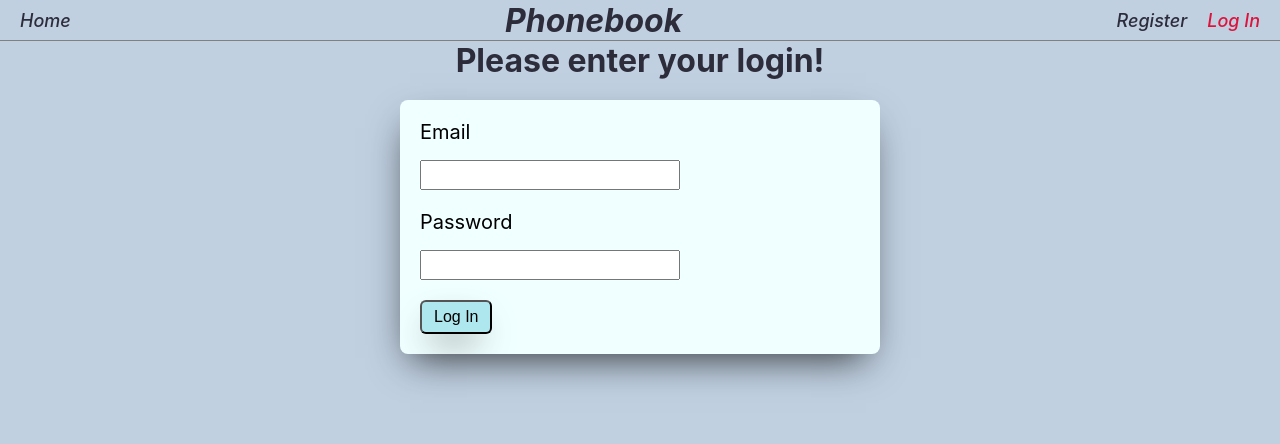
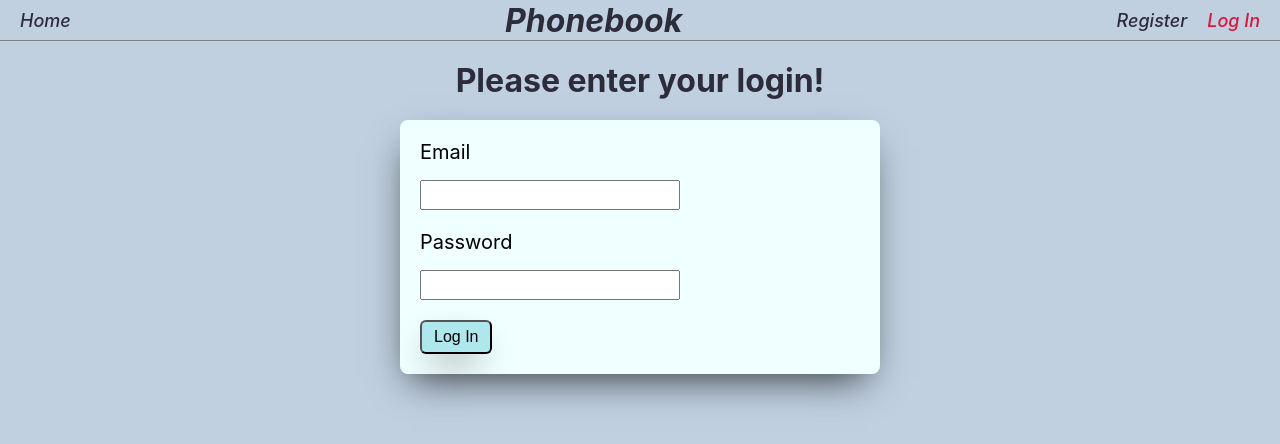
Before and after one commit to Lyst67/goit-react-hw-08-phonebook, a React (Create React App) app: page /goit-react-hw-08-phonebook/login in a window 1280 px wide. Shown: the top 444 px of the page. Built offline with nearby package versions, Linux system fonts and the light colour scheme.

Commit message:
padding_form

```diff
--- a/src/pages/LogInForm/LogInForm.jsx
+++ b/src/pages/LogInForm/LogInForm.jsx
@@ -16,7 +16,7 @@ const LogInForm = () => {
     }
 
     return (
-        <>
+        <div className={css.contailer}>
             <h1 className={css.title}>Please enter your login!</h1>
         <form className={css.form_thumb} onSubmit={handleSubmit}>
             <label className={css.form_label}>
@@ -29,7 +29,7 @@ const LogInForm = () => {
             </label>
             <button type="submit" className={css.form_btn}>Log In</button>
         </form>
-        </>
+        </div>
 
     )
 }
--- a/src/pages/RegisterForm/RegisterForm.jsx
+++ b/src/pages/RegisterForm/RegisterForm.jsx
@@ -17,7 +17,7 @@ const RegisterForm = () => {
     }
 
     return (
-        <>
+        <div className={css.contailer}>
             <h1 className={css.title}>Please register!</h1>
             <form className={css.form_thumb} onSubmit={handleSubmit} autoComplete="on">
                 <label className={css.form_label}>
@@ -36,7 +36,7 @@ const RegisterForm = () => {
                 </label>
                 <button type="submit" className={css.form_btn}>Register</button>
             </form>
-        </>
+        </div>
     )
 };
 export default RegisterForm;
--- a/src/pages/RegisterForm/RegisterForm.module.css
+++ b/src/pages/RegisterForm/RegisterForm.module.css
@@ -1,3 +1,6 @@
+.contailer {
+  padding-top: 20px;
+}
 .title {
   text-align: center;
   color: #2c2c3b;
```
